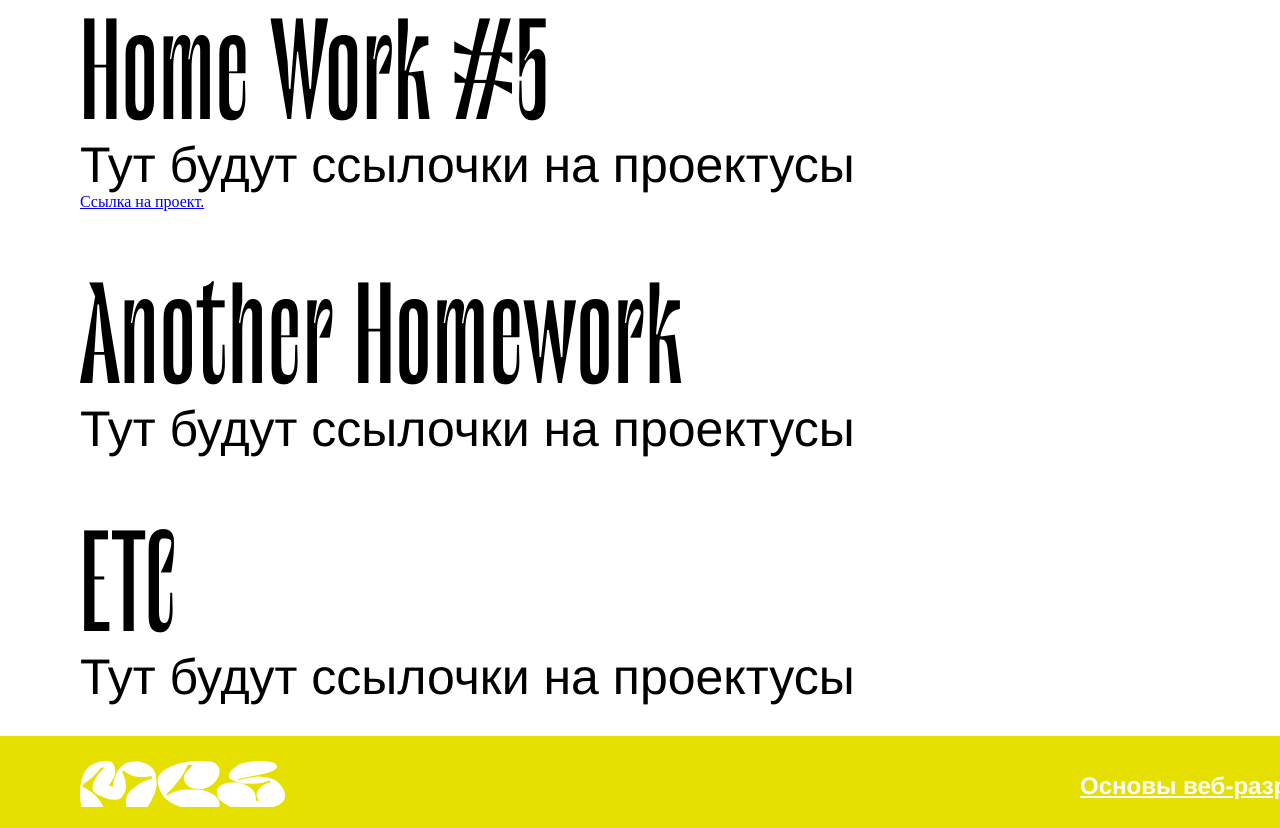
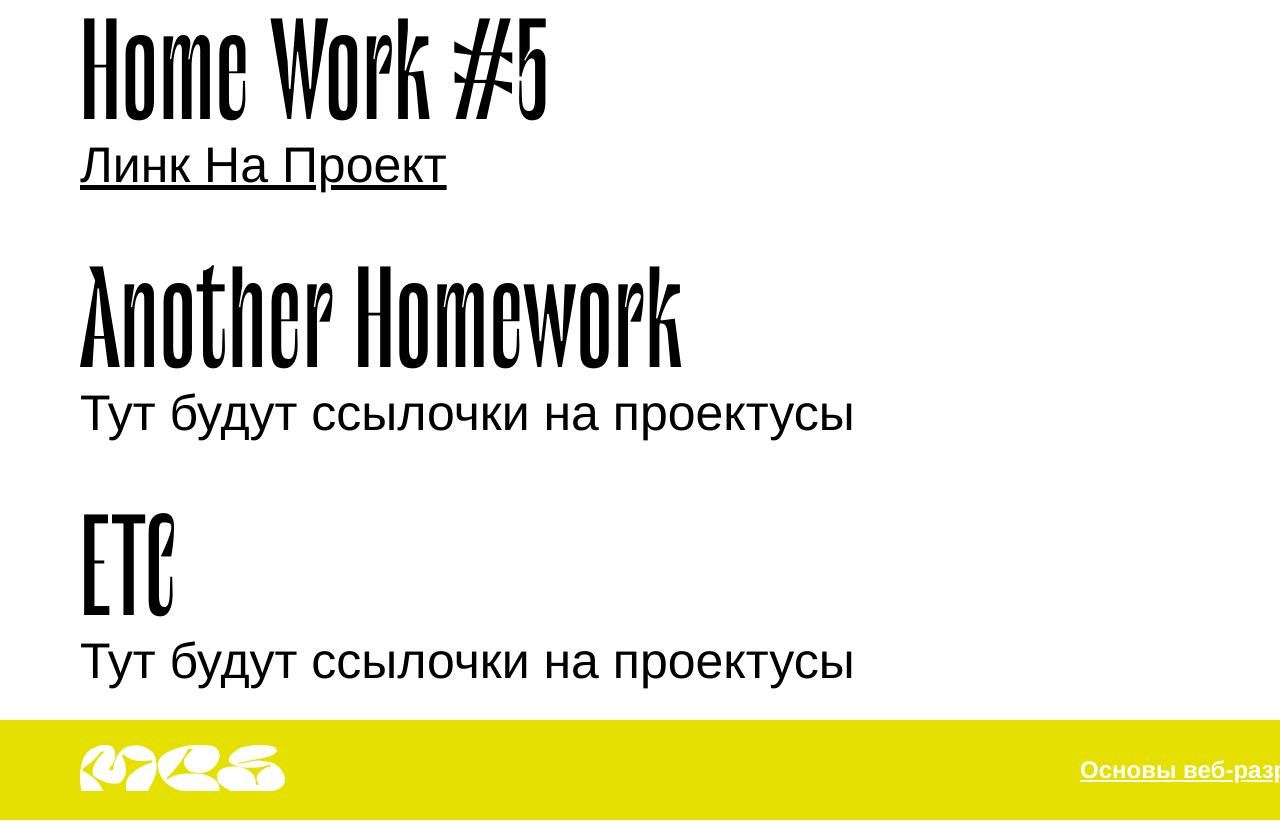
Before and after one commit to AlexKasatov/My-web-page, a plain HTML site: page index.html in a window 1280 px wide. Shown: the part 1380-2208 px from the top of the page. Drawn offline with Linux system fonts and the light colour scheme; files whose address does not match are found by name.

Commit message:
add link style to project 5

```diff
--- a/css/style.css
+++ b/css/style.css
@@ -71,6 +71,11 @@ nav {
   font-size: 50px;
   line-height: 58px;
   color: #000000;
+}
+
+.section-text a {
+  color: inherit;
+  /* text-decoration: none; */
 }
 
 .main-botton {
--- a/index.html
+++ b/index.html
@@ -40,10 +40,14 @@
         </section>
         <section class="page-container">
           <h1 class="section-heading" id="projects-next">Home Work #5</h1>
-          <p class="section-text">Тут будут ссылочки на проектусы</p>
-          <a href="https://alexkasatov.github.io/Practise-5/"
-            >Ссылка на проект.</a
-          >
+          <p class="section-text">
+            <a
+              class="menu-link"
+              href="https://alexkasatov.github.io/Practise-5/"
+              target="_blank"
+              >Линк На Проект</a
+            >
+          </p>
         </section>
         <section class="page-container">
           <h1 class="section-heading" id="projects-another">
```
